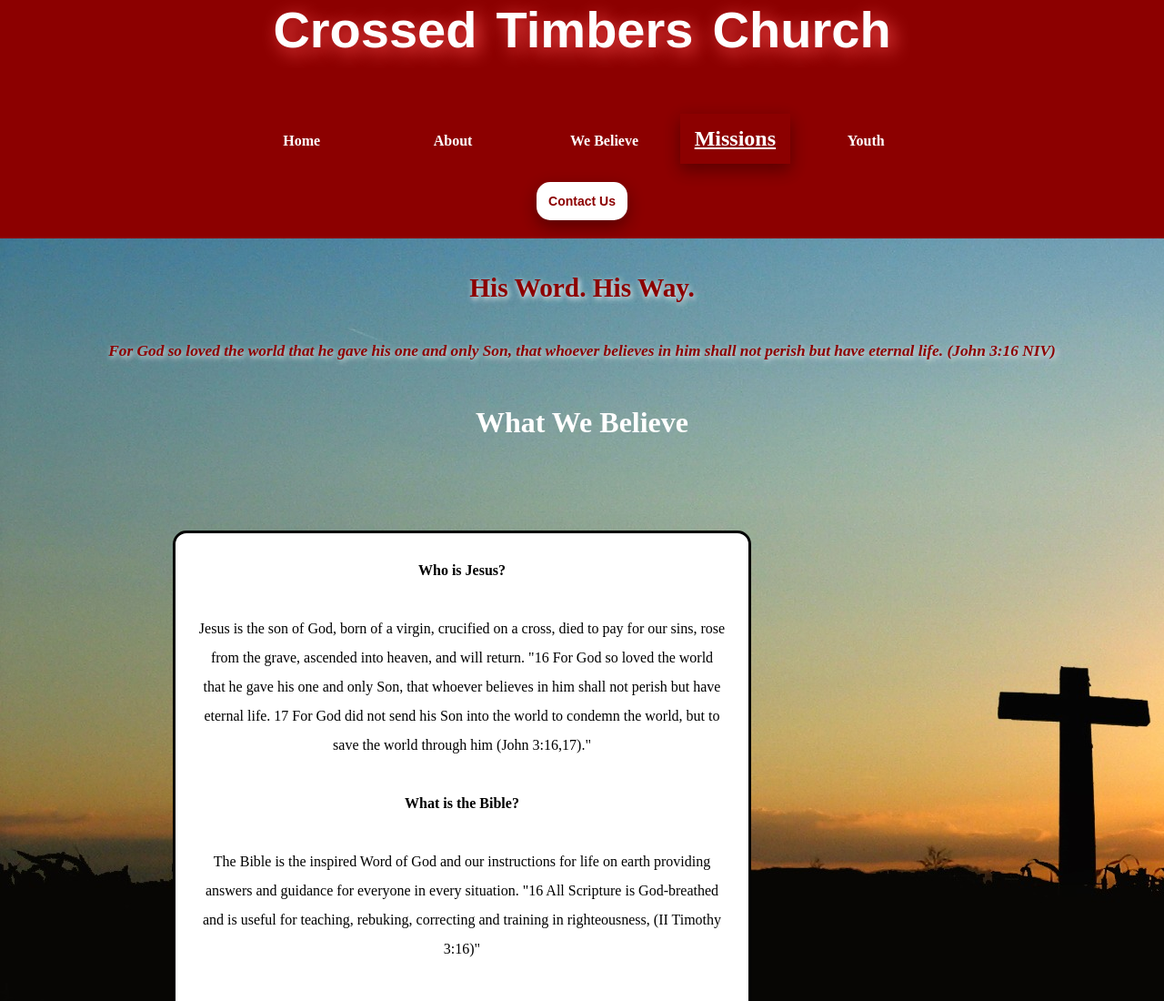
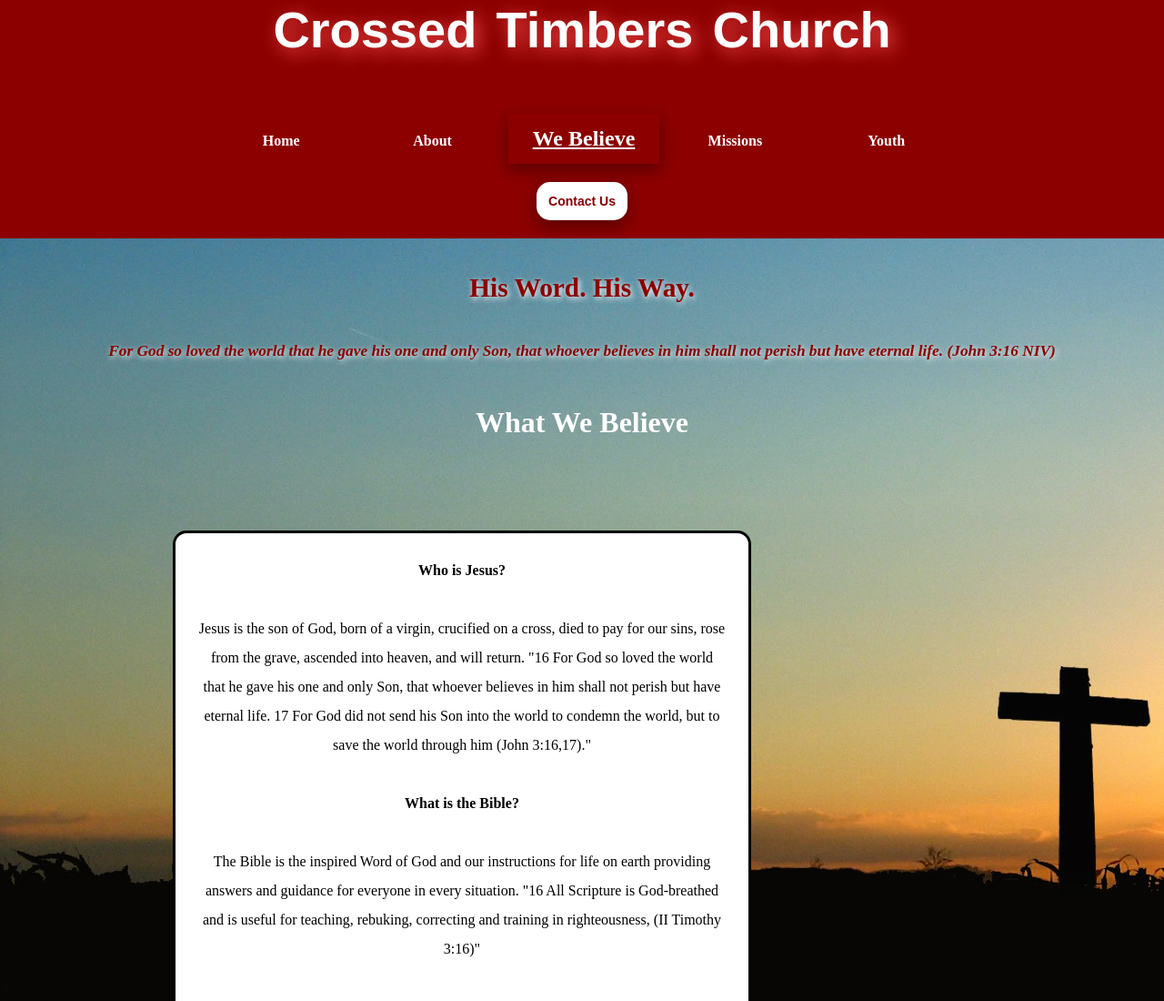
Before and after one commit to brmagr/Crossed-Timbers-Church, a plain HTML site: page believe.html in a window 1280 px wide. Shown: the top 1100 px of the page at 91% size. Drawn offline with Linux system fonts and the light colour scheme.

Commit message:
Correct Nav code issues

```diff
--- a/believe.html
+++ b/believe.html
@@ -28,10 +28,10 @@
                         <a href="about.html">About</a>
                     </li>
                     <li class="menuitem">
-                        <a class="belc" href="believe.html">We Believe</a>
+                        <a class="current" href="believe.html">We Believe</a>
                     </li>
-                    <li class="current">
-                        <a href="missions.html">Missions</a>
+                    <li class="menuitem">
+                        <a class=href="missions.html">Missions</a>
                     </li>
                     <li class="menuitem">
                         <a href="youth.html">Youth</a>
```
